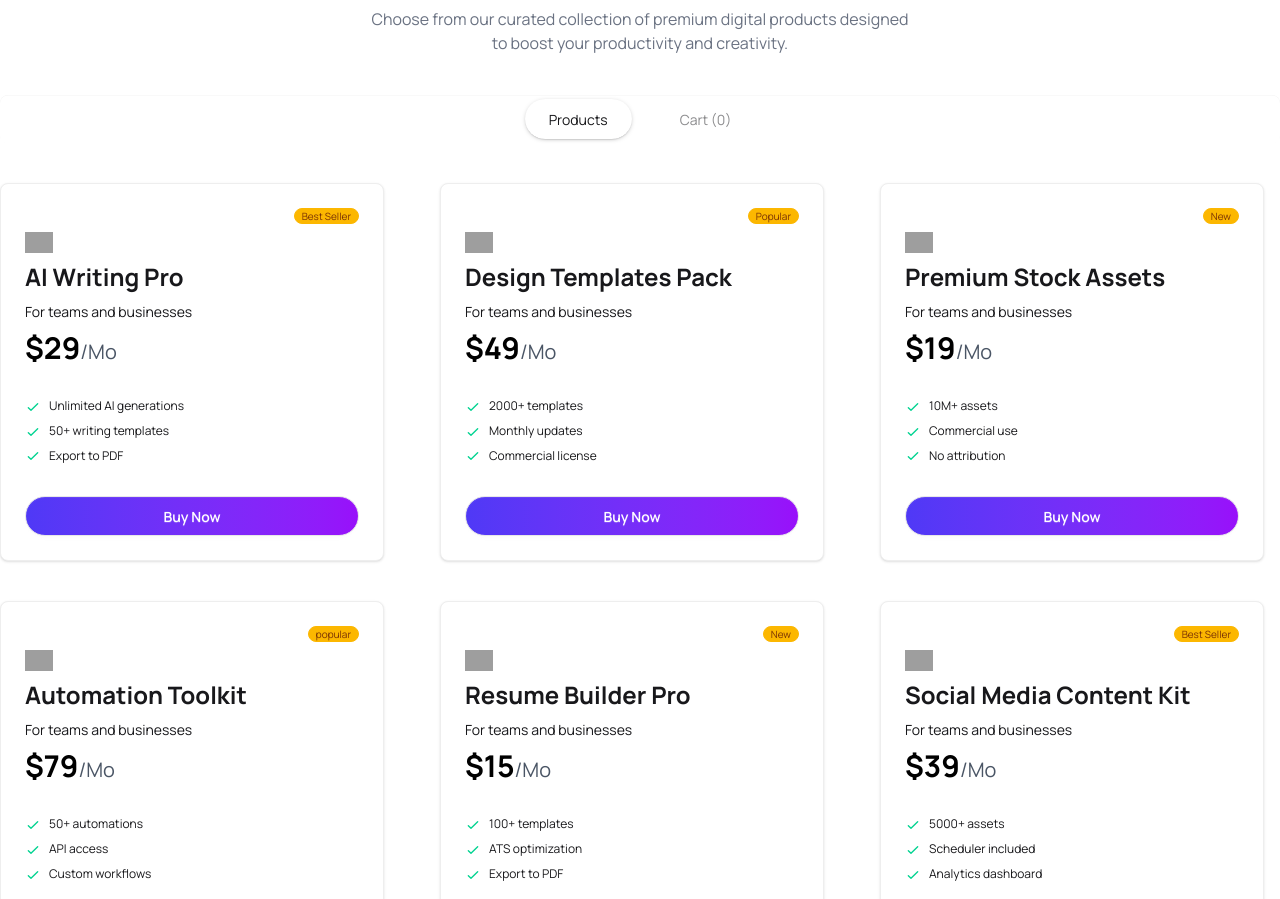
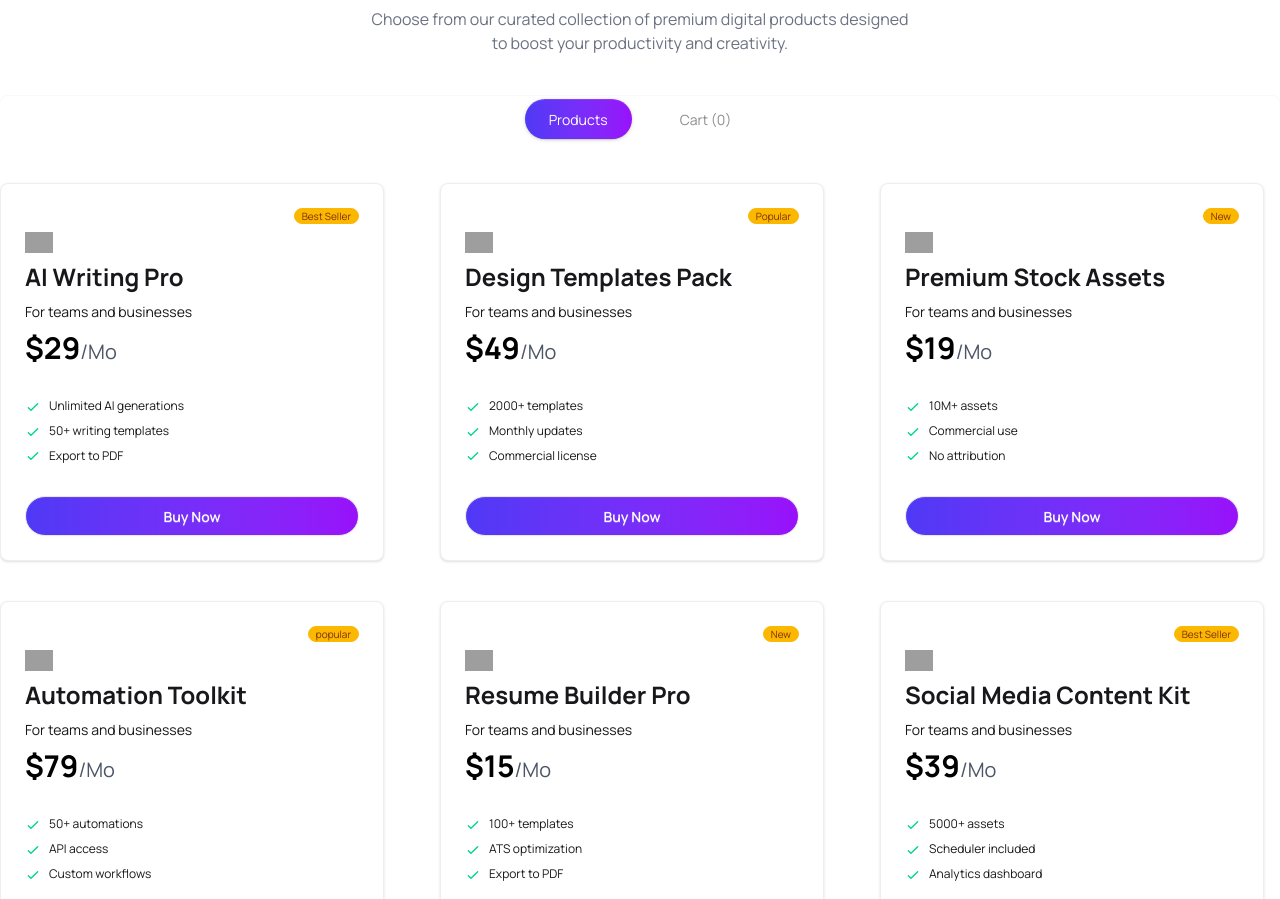
Before and after one commit to nayan12dey/Digitools-Platform, a React (Vite) app: page / in a window 1280 px wide. Shown: the part 1042-1941 px from the top of the page. Built offline with nearby package versions, Linux system fonts and the light colour scheme; grey boxes are pictures that could not be loaded.

Commit message:
add gradient color in active tab and toggle gradient color in between products and cart tab

```diff
--- a/src/App.jsx
+++ b/src/App.jsx
@@ -47,10 +47,12 @@ function App() {
 
       {/* name of each tab group should be unique */}
       <div className="tabs tabs-box flex justify-center bg-transparent gap-6">
-        <input type="radio" name="my_tabs_1" className="tab rounded-full px-6" aria-label="Products" defaultChecked onClick={() => setActiveTab("products")}/>
-        <input type="radio" name="my_tabs_1" className="tab rounded-full px-6" aria-label={`Cart (${carts.length})`} onClick={() => setActiveTab("cart") }  />
+        <input type="radio" name="my_tabs_1" className={`tab rounded-full px-6 ${activeTab === "products" && ("bg-linear-to-r from-[#4F39F6] to-purple-600 text-white" )}`} aria-label="Products" defaultChecked onClick={() => setActiveTab("products")}/>
+        <input type="radio" name="my_tabs_1" className={`tab rounded-full px-6 ${activeTab === "cart" && ("bg-linear-to-r from-[#4F39F6] to-purple-600 text-white")}`} aria-label={`Cart (${carts.length})`} onClick={() => setActiveTab("cart") }  />
 
       </div>
+
+
 
        {activeTab === "products" && <ToolsCard productPromise={productPromise} carts={carts} setCarts={setCarts}></ToolsCard>}
 
```
